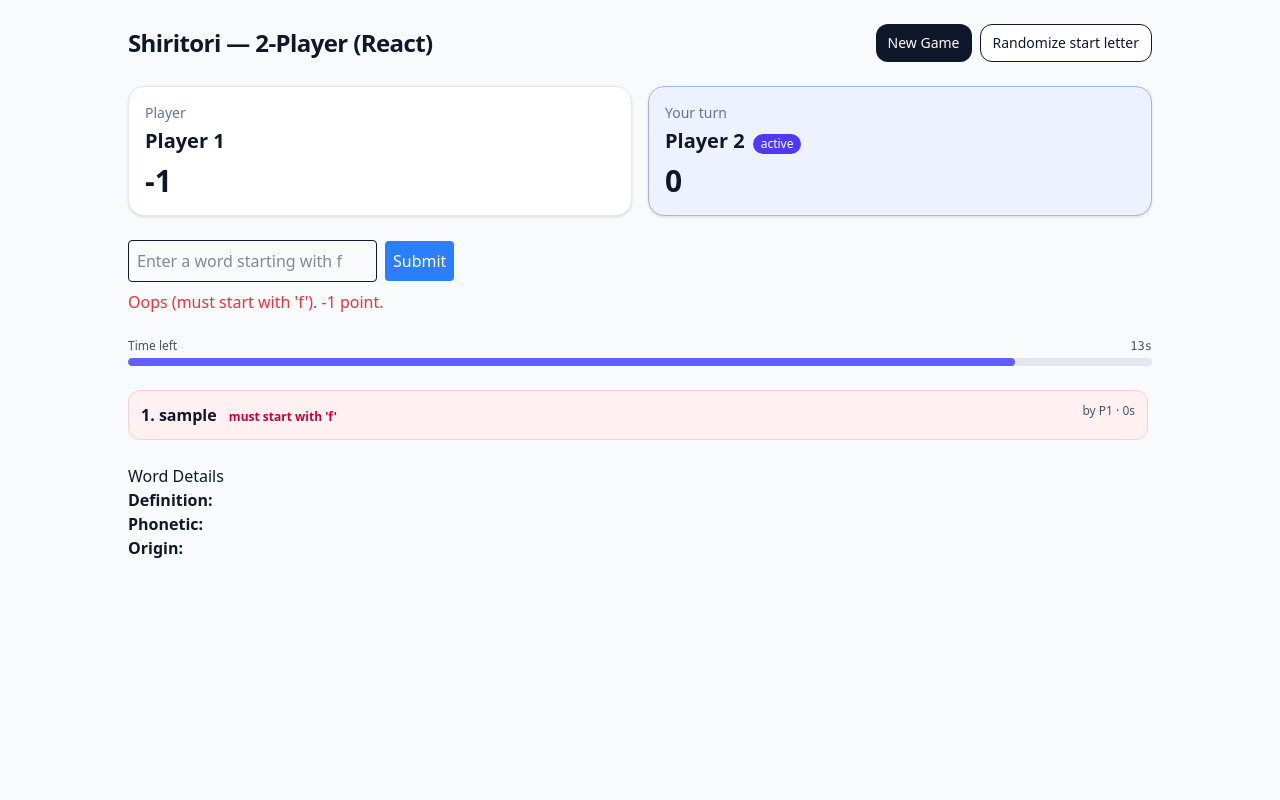
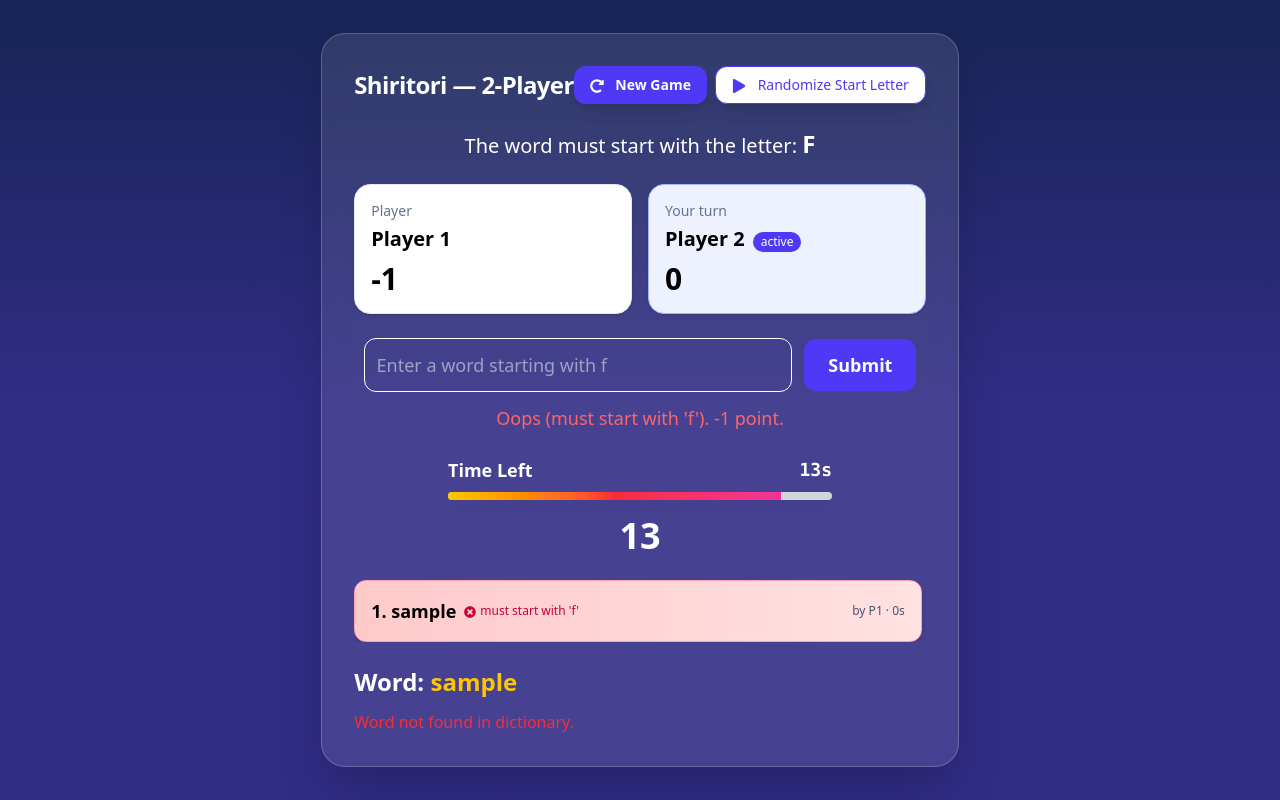
Before and after one commit to sajjadjim/shiritori-react, a React (Vite) app: page / in a window 1280 px wide. Both pictures are taken after typing "Sample" into the empty fields and a click on the button "Submit". Built offline with nearby package versions, Linux system fonts and the light colour scheme.

Commit message:
update the design and some funtionality

```diff
--- a/package.json
+++ b/package.json
@@ -12,8 +12,10 @@
   "dependencies": {
     "@tailwindcss/vite": "^4.1.12",
     "axios": "^1.11.0",
+    "firebase": "^12.2.1",
     "react": "^19.1.1",
-    "react-dom": "^19.1.1"
+    "react-dom": "^19.1.1",
+    "react-icons": "^5.5.0"
   },
   "devDependencies": {
     "@eslint/js": "^9.33.0",
--- a/src/App.jsx
+++ b/src/App.jsx
@@ -4,6 +4,7 @@ import { ScoreCard } from "./components/ScoreCard";
 import { TimerBar } from "./components/TimerBar";
 import { History } from "./components/History";
 import { WordValidation } from "./components/WordValidation";
+import { FaPlay, FaRedoAlt } from 'react-icons/fa';  // Importing React Icons
 
 // --- Helpers ---
 const randLetter = () => ALPHABET[Math.floor(Math.random() * ALPHABET.length)];
@@ -14,13 +15,12 @@ const lastAlpha = (w) => {
 const onlyLetters = (w) => (w || "").toLowerCase().replace(/[^a-z]/g, "");
 
 export default function App() {
-  // Game state
   const [players, setPlayers] = useState([
     { name: "Player 1", score: 0 },
     { name: "Player 2", score: 0 },
   ]);
   const [turn, setTurn] = useState(0); // index into players
-  const [startLetter, setStartLetter] = useState(randLetter());
+  const [startLetter, setStartLetter] = useState(randLetter()); // The letter the first word starts with
   const [input, setInput] = useState("");
   const [timeLeft, setTimeLeft] = useState(TURN_SECONDS);
   const [history, setHistory] = useState([]);
@@ -158,15 +158,25 @@ export default function App() {
   };
 
   return (
-    <div className="min-h-screen bg-slate-50 text-slate-900 p-6">
-      <div className="mx-auto max-w-5xl space-y-6">
+    <div className="bg-gradient-to-b from-blue-950 via-indigo-900 to-indigo-900 min-h-screen">
+      <div className="min-h-screen p-6 flex items-center justify-center">
+        <div className="mx-auto max-w-5xl space-y-6 bg-white/10 backdrop-blur-md rounded-3xl shadow-2xl p-8 border border-white/20">
           <header className="flex items-center justify-between">
-          <h1 className="text-2xl font-bold tracking-tight">Shiritori — 2‑Player (React)</h1>
+            <h1 className="2xl:text-4xl md:text-2xl text-xl font-bold tracking-tight text-center text-white">Shiritori — 2‑Player</h1>
             <div className="flex gap-2">
-            <button onClick={newGame} className="px-3 py-2 rounded-xl bg-slate-900 text-white text-sm hover:bg-slate-800">New Game</button>
-            <button onClick={onRandomizeLetter} className="px-3 py-2 rounded-xl bg-white border text-sm hover:bg-slate-100" title="Allowed before the first valid word">Randomize start letter</button>
+              <button onClick={newGame} className="px-4 py-2 rounded-xl bg-indigo-600 hover:bg-indigo-700 text-white font-semibold text-sm shadow-lg transition-all">
+                <FaRedoAlt className="inline-block mr-2" /> New Game
+              </button>
+              <button onClick={onRandomizeLetter} className="px-4 py-2 rounded-xl bg-white text-indigo-600 border border-indigo-600 hover:bg-indigo-50 transition-all text-sm shadow-lg">
+                <FaPlay className="inline-block mr-2" /> Randomize Start Letter
+              </button>
             </div>
           </header>
+
+          {/* Display the starting letter */}
+          <div className="mb-6 text-center">
+            <p className="text-xl text-white">The word must start with the letter: <strong className="text-2xl font-bold">{requiredLetter.toUpperCase()}</strong></p>
+          </div>
 
           {/* Scoreboard */}
           <div className="grid grid-cols-1 sm:grid-cols-2 gap-4">
@@ -175,20 +185,20 @@ export default function App() {
           </div>
 
           {/* Word Submission */}
-        <div className="mt-4">
-          <form onSubmit={submitWord}>
+          <div className="mt-4 text-center text-white">
+            <form onSubmit={submitWord} className="space-x-3">
               <input
-              className="border rounded p-2"
+                className="border p-3 rounded-xl text-lg w-3/4"
                 type="text"
                 value={input}
                 onChange={(e) => setInput(e.target.value)}
                 placeholder={`Enter a word starting with ${requiredLetter}`}
               />
-            <button type="submit" className="ml-2 p-2 bg-blue-500 text-white rounded">
+              <button type="submit" className="px-6 py-3 bg-indigo-600 hover:bg-indigo-700 rounded-xl text-white font-bold text-lg transition-all">
                 Submit
               </button>
             </form>
-          {message && <div className="mt-2 text-red-500">{message}</div>}
+            {message && <div className="mt-3 text-red-400 text-lg">{message}</div>}
           </div>
 
           {/* Timer */}
@@ -198,7 +208,8 @@ export default function App() {
           <History items={history} />
 
           {/* Word Details (from dictionary API) */}
-        {message && <WordValidation wordDetails={history.slice(-1)[0]} />}
+          {message && <WordValidation className="text-white" wordDetails={history.slice(-1)[0]} />}
+        </div>
       </div>
     </div>
   );
--- a/src/components/History.jsx
+++ b/src/components/History.jsx
@@ -1,15 +1,52 @@
+import { FaCheckCircle, FaTimesCircle } from 'react-icons/fa';
+
 export function History({ items }) {
-  if (!items.length) return <div className="text-slate-500 text-sm">No words yet — be the first!</div>;
+  if (!items.length) {
+    return <div className="text-white text-sm">No words yet — be the first!</div>;
+  }
+
   return (
-    <ol className="space-y-2 max-h-64 overflow-auto pr-1">
+    <ol className="space-y-4 max-h-64 overflow-auto pr-1">
       {items.map((h, i) => (
-        <li key={i} className={`rounded-xl border p-3 ${h.valid ? "border-emerald-200 bg-emerald-50" : "border-rose-200 bg-rose-50"}`}>
-          <div className="flex justify-between">
-            <div className="font-semibold">{i + 1}. {h.word} <span className={`ml-2 text-xs ${h.valid ? "text-emerald-700" : "text-rose-700"}`}>{h.valid ? "valid" : h.reason || "invalid"}</span></div>
-            <div className="text-xs text-slate-600">by P{h.by + 1} · {h.timeTaken}s</div>
+        <li
+          key={i}
+          className={`rounded-xl border p-4 transition-all duration-300 ease-in-out transform  shadow-lg ${
+            h.valid
+              ? "bg-gradient-to-r from-green-200 to-green-100 border-emerald-300 hover:border-emerald-400"
+              : "bg-gradient-to-r from-red-200 to-red-100 border-rose-300 hover:border-rose-400"
+          }`}
+        >
+          <div className="flex justify-between items-center">
+            {/* Word & Validity */}
+            <div className="flex items-center">
+              {/* Word */}
+              <div className="font-semibold text-lg">{i + 1}. {h.word}</div>
+              <span
+                className={`ml-2 text-xs font-medium ${
+                  h.valid ? "text-emerald-700" : "text-rose-700"
+                }`}
+              >
+                {/* Validity Indicator */}
+                {h.valid ? (
+                  <FaCheckCircle className="inline-block mr-1 text-emerald-700" />
+                ) : (
+                  <FaTimesCircle className="inline-block mr-1 text-rose-700" />
+                )}
+                {h.valid ? "valid" : h.reason || "invalid"}
+              </span>
+            </div>
+
+            {/* Time Taken */}
+            <div className="text-xs text-slate-600">
+              by P{h.by + 1} · {h.timeTaken}s
+            </div>
           </div>
+
+          {/* Word Definition (optional) */}
           {h.definition && (
-            <p className="text-sm mt-1 text-slate-700 line-clamp-2">{h.definition}</p>
+            <p className="text-sm mt-1 text-slate-700 line-clamp-2">
+              {h.definition}
+            </p>
           )}
         </li>
       ))}
--- a/src/components/TimerBar.jsx
+++ b/src/components/TimerBar.jsx
@@ -1,15 +1,33 @@
-import { TURN_SECONDS } from './constants'; // Import constants
+import React from 'react';
 
+// TimerBar component with a more modern design
 export function TimerBar({ timeLeft }) {
-  const pct = Math.max(0, Math.min(100, (timeLeft / TURN_SECONDS) * 100));
+  const pct = Math.max(0, Math.min(100, (timeLeft / 15) * 100)); // Adjust the denominator if your timer exceeds 15 seconds
+
   return (
-    <div className="w-full">
-      <div className="flex justify-between text-xs text-slate-600 mb-1">
-        <span>Time left</span>
+    <div className="w-full max-w-sm mx-auto">
+      {/* Time Label */}
+      <div className="flex justify-between text-lg text-white font-semibold mb-2">
+        <span>Time Left</span>
         <span className="font-mono">{timeLeft}s</span>
       </div>
-      <div className="h-2 bg-slate-200 rounded-full overflow-hidden">
-        <div className="h-full rounded-full bg-indigo-500 transition-all" style={{ width: `${pct}%` }} />
+
+      {/* Timer Bar with glowing effect */}
+      <div className="relative h-2 bg-gray-300 rounded-full overflow-hidden shadow-lg">
+        {/* Animated progress bar */}
+        <div
+          className="absolute h-full bg-gradient-to-r from-yellow-400 via-red-500 to-pink-500 transition-all"
+          style={{ width: `${pct}%`, transition: 'width 1s ease-in-out' }}
+        />
+      </div>
+
+      {/* Neon effect text */}
+      <div className="mt-4 text-center text-4xl font-extrabold text-white">
+        {timeLeft === 0 ? (
+          <span className="text-read-400">Time's Up!</span>
+        ) : (
+          <span className="text-white">{timeLeft}</span>
+        )}
       </div>
     </div>
   );
--- a/src/components/WordValidation.jsx
+++ b/src/components/WordValidation.jsx
@@ -1,10 +1,36 @@
+import React from 'react';
+
 export function WordValidation({ wordDetails }) {
+  // Ensure wordDetails is defined and has the properties we're expecting
+  if (!wordDetails) {
+    return (
+      <div className="text-red-500">
+        No word details available. Please submit a valid word.
+      </div>
+    );
+  }
+
+  const { word, definition, phonetic, origin } = wordDetails;
+
+  // Render the word details (only if they are available)
   return (
-    <section>
-      <h3>Word Details</h3>
-      <p><strong>Definition:</strong> {wordDetails.definition}</p>
-      <p><strong>Phonetic:</strong> {wordDetails.phonetic}</p>
-      <p><strong>Origin:</strong> {wordDetails.origin}</p>
+    <section className="text-white mt-4">
+      {/* Display the word */}
+      <div className="text-2xl font-bold mb-3">
+        <span className="text-white">Word:</span> <span className="text-yellow-400">{word}</span>
+      </div>
+
+      {/* Display word details */}
+      {definition ? (
+        <>
+          <h3 className="text-xl font-semibold mb-2">Word Details</h3>
+          <p><strong>Definition:</strong> {definition}</p>
+          <p><strong>Phonetic:</strong> {phonetic || "No phonetic available"}</p>
+          <p><strong>Origin:</strong> {origin || "No origin available"}</p>
+        </>
+      ) : (
+        <div className="text-red-500">Word not found in dictionary.</div>
+      )}
     </section>
   );
 }
--- a/src/components/constants.jsx
+++ b/src/components/constants.jsx
@@ -1,3 +1,3 @@
-export const TURN_SECONDS = 15; // countdown per turn
-export const MIN_LEN = 4; // minimum letters per word
+export const TURN_SECONDS = 15;
+export const MIN_LEN = 4;
 export const ALPHABET = "abcdefghijklmnopqrstuvwxyz";
```
Also changed, not shown: 1 other file (tests, documents, lock files or other folders). Lines whose indentation alone changed are shown as unchanged.
